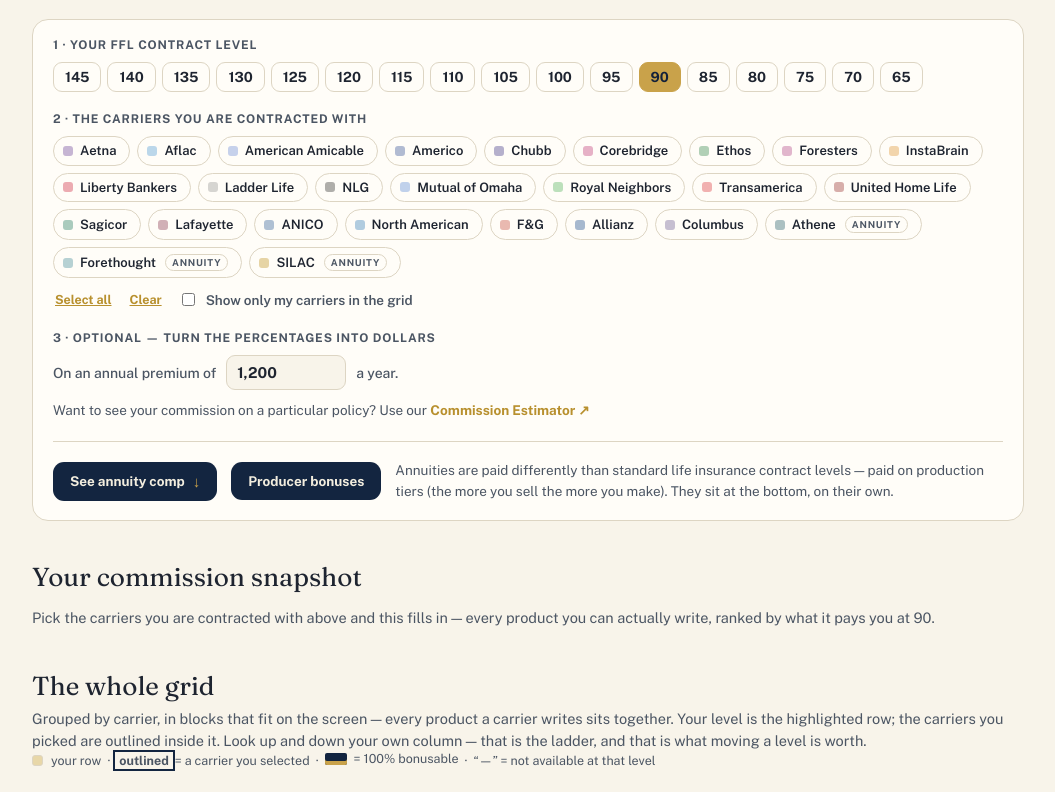
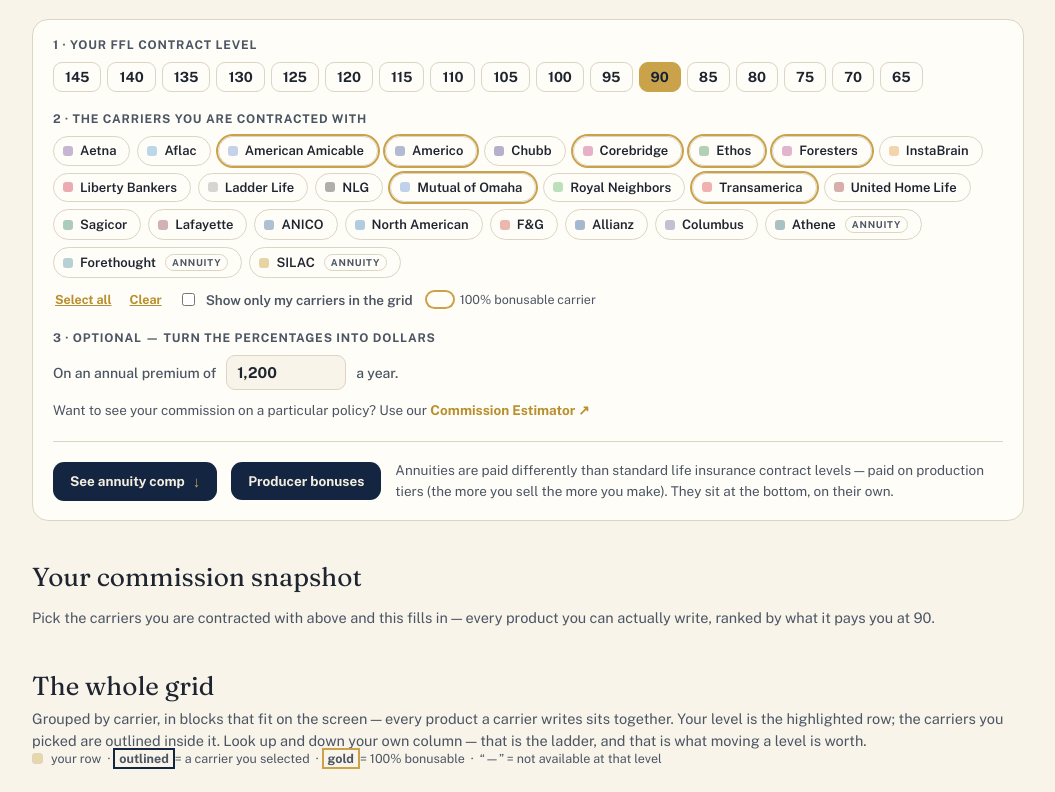
Before and after one commit to Jdawg2you/optimum-portal, a plain HTML site: page comp-grid.html in a window 1280 px wide. Shown: the part 283-1075 px from the top of the page, without its empty margins (112-1167 px from the left). Drawn offline with nearby package versions, Linux system fonts and the light colour scheme.

Commit message:
Comp grid: a gold ring says 100% bonusable — on the chips, on your own level, and in the key
The row highlight keeps meaning your row and a navy outline keeps meaning a
carrier you selected; gold now means 100% bonusable and nothing else, so at
your own level a bonusable carrier's ring turns gold rather than navy.

```diff
--- a/comp-grid.html
+++ b/comp-grid.html
@@ -164,6 +164,18 @@
   border-bottom:3px solid var(--gold);padding-bottom:1px;vertical-align:1px;white-space:nowrap}
 @media(max-width:600px){ .cg-prow .car.b100 .b100tag{display:block;margin:2px 0 0} }
 
+
+/* 100% bonusable, told the same way everywhere: a gold ring.
+   Jesse settled the collision - the row HIGHLIGHT stays "your row", and a gold
+   ring on the bubble means 100% bonusable. So at your own level the only thing
+   that changes for a bonusable carrier is the ring colour: navy becomes gold. */
+.cg-chip.b100{box-shadow:0 0 0 2px var(--gold)}
+.cg-b100note{display:inline-flex;align-items:center;gap:7px;font-size:12.5px;color:var(--ink-soft);
+  white-space:nowrap}
+.cg-b100note i{display:inline-block;width:26px;height:15px;border-radius:999px;
+  background:var(--card);box-shadow:0 0 0 2px var(--gold)}
+table.cg tr.me td.mine.mineb100{outline-color:var(--gold)}
+
 /* scorecard */
 .cg-score{display:grid;grid-template-columns:repeat(auto-fit,minmax(290px,1fr));gap:14px;margin-top:6px}
 .cg-bucket{background:var(--card);border:1px solid var(--line);border-radius:14px;overflow:hidden}
@@ -326,6 +338,7 @@
       <button type="button" class="cg-mini" id="cgAll">Select all</button>
       <button type="button" class="cg-mini" id="cgNone">Clear</button>
       <label class="cg-toggle"><input type="checkbox" id="cgOnly"> Show only my carriers in the grid</label>
+      <span class="cg-b100note"><i></i> 100% bonusable carrier</span>
     </div>
 
     <p class="cg-lab" style="margin-top:20px">3 &middot; Optional &mdash; turn the percentages into dollars</p>
@@ -350,7 +363,7 @@
 
   <div class="cg-head2">The whole grid</div>
   <p class="cg-sub2">Grouped by carrier, in blocks that fit on the screen &mdash; every product a carrier writes sits together. Your level is the highlighted row; the carriers you picked are outlined inside it. Look up and down your own column &mdash; that is the ladder, and that is what moving a level is worth.</p>
-  <p class="cg-legend"><span class="sw"></span> your row &nbsp;&middot;&nbsp; <b style="outline:2px solid var(--navy);outline-offset:1px;padding:0 3px">outlined</b> = a carrier you selected &nbsp;&middot;&nbsp; <span class="cg-b100key"><i></i> = 100% bonusable</span> &nbsp;&middot;&nbsp; &ldquo;&mdash;&rdquo; = not available at that level</p>
+  <p class="cg-legend"><span class="sw"></span> your row &nbsp;&middot;&nbsp; <b style="outline:2px solid var(--navy);outline-offset:1px;padding:0 3px">outlined</b> = a carrier you selected &nbsp;&middot;&nbsp; <b style="outline:2px solid var(--gold);outline-offset:1px;padding:0 3px">gold</b> = 100% bonusable &nbsp;&middot;&nbsp; &ldquo;&mdash;&rdquo; = not available at that level</p>
   <div id="cgGrids"></div>
 
   <div id="cgAnn"></div>
@@ -439,7 +452,7 @@
   function drawChips(){
     document.getElementById('cgChips').innerHTML = CARRIERS.map(function(c){
       var annOnly = ANN_ONLY.indexOf(c) > -1;
-      return '<button type="button" class="cg-chip'+(annOnly?' ann':'')+'" data-c="'+esc(c)+'" aria-pressed="'+picked(c)+'"'+
+      return '<button type="button" class="cg-chip'+(annOnly?' ann':'')+(is100(c)?' b100':'')+'" data-c="'+esc(c)+'" aria-pressed="'+picked(c)+'"'+
         (annOnly?' title="Annuities only \u2014 shows in the annuity section at the bottom"':'')+'>'+
         '<span class="dot" style="background:'+(COL[c]||'#888')+'"></span>'+esc(c)+
         (annOnly?'<span class="anntag">annuity</span>':'')+'</button>';
@@ -670,7 +683,8 @@
         h += '<tr class="'+(me?'me':'')+'"><td class="lvl">'+l+'</td>';
         list.forEach(function(p){
           var v = p.v[li];
-          var cls = (v===null ? 'na' : '') + (me && picked(p.c) ? ' mine' : '');
+          var cls = (v===null ? 'na' : '') + (me && picked(p.c) ? ' mine' : '')
+                 + (me && picked(p.c) && is100(p.c) ? ' mineb100' : '');
           h += '<td class="'+cls.trim()+'">'+pct(v)+'</td>';
         });
         h += '</tr>';
```
